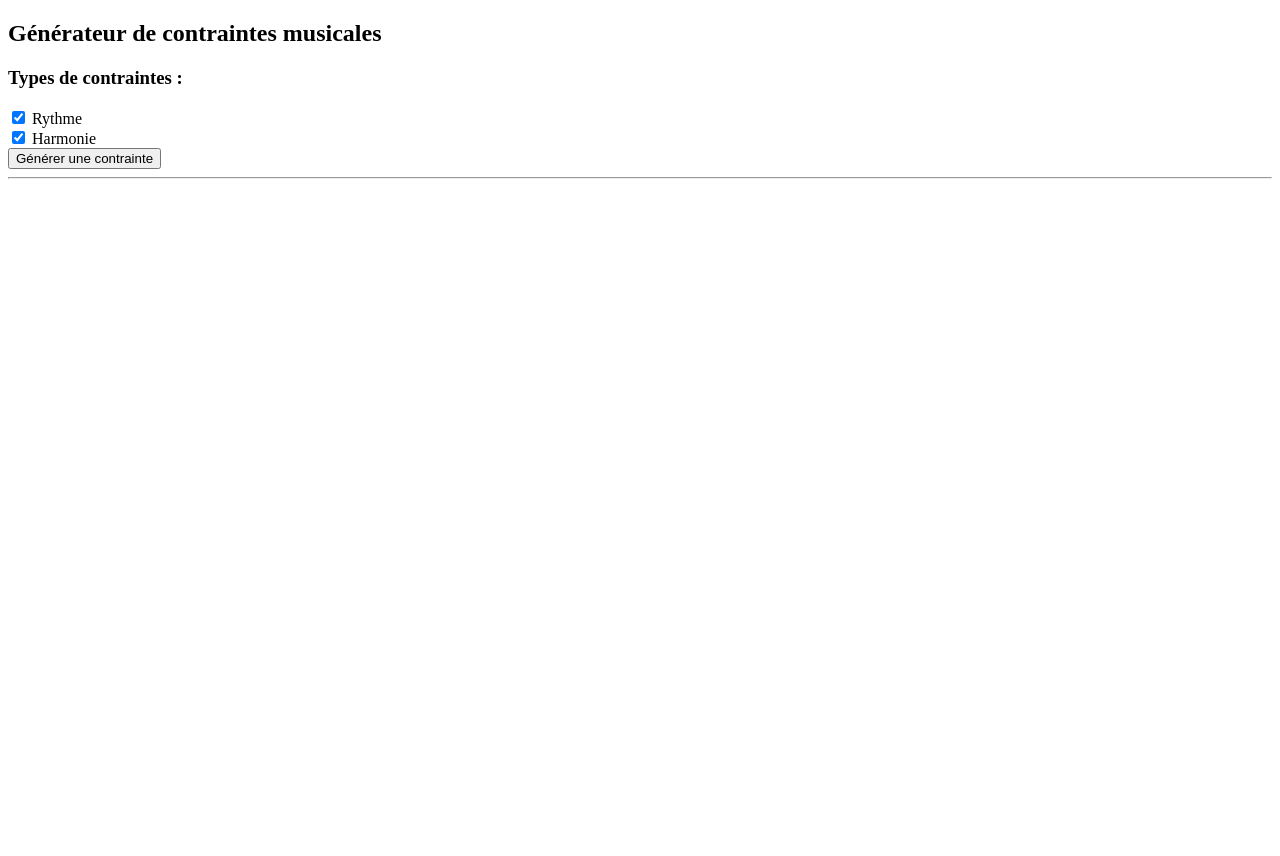
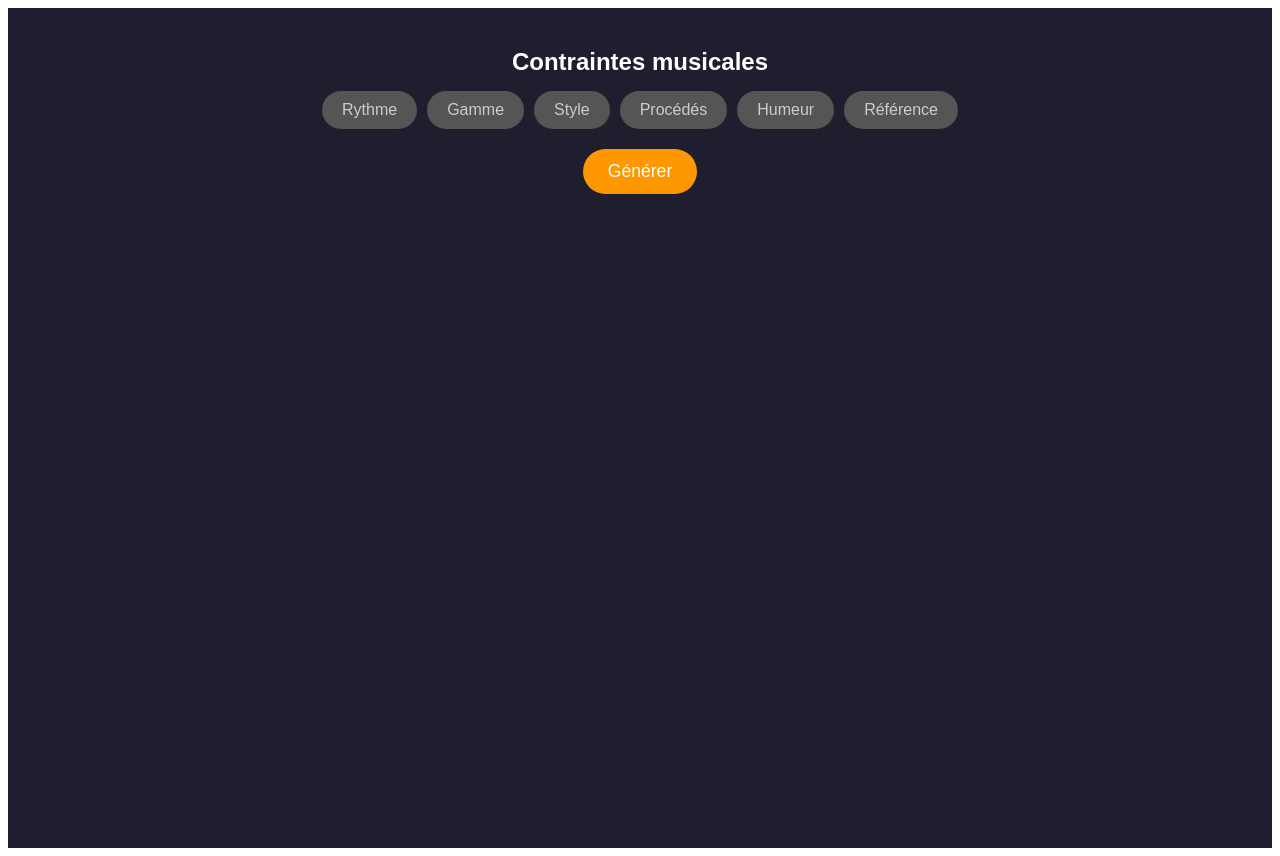
Before and after one commit to emma-dlmrch/composition-helper, an Angular app in the folder composition-helper/: page / in a window 1280 px wide. Before the commit the page ends 800 px from the top, so only its background shows below. Built offline with nearby package versions, Linux system fonts and the light colour scheme.

Commit message:
add simple style and data

```diff
--- a/composition-helper/src/app/components/generateur/generateur.component.html
+++ b/composition-helper/src/app/components/generateur/generateur.component.html
@@ -1,24 +1,25 @@
-<h2>Générateur de contraintes musicales</h2>
+<h2>Contraintes musicales</h2>
 
 <div>
-  <h3>Types de contraintes :</h3>
-  <div *ngFor="let filtre of filtres">
-    <label>
-      <input type="checkbox" [(ngModel)]="filtre.active" />
-      {{ filtre.type }}
-    </label>
+  <!-- <h3>Types de contraintes :</h3> -->
+    <button
+    *ngFor="let filtre of filtres"
+    (click)="filtre.active = !filtre.active"
+    [ngClass]="filtre.active ? 'type-btn active' : 'type-btn inactive'">
+    {{ filtre.type }}
+  </button>
+</div>
+
+
+
+<button (click)="generer()" class="generate-btn">Générer</button>
+
+
+<div *ngIf="contraintesTirees.length > 0">
+  <h3>Contraintes :</h3>
+  <div class="result-tags">
+    <div *ngFor="let c of contraintesTirees" class="result-tag">
+      <strong>{{ c.type }}</strong> — {{ c.libelle }}
+    </div>
   </div>
 </div>
-
-<button (click)="generer()">Générer une contrainte</button>
-
-<hr>
-
-<div *ngIf="contraintesTirees.length > 0">
-  <h3>Contraintes générées :</h3>
-  <ul>
-    <li *ngFor="let c of contraintesTirees">
-      <strong>{{ c.type }}</strong> — {{ c.libelle }}
-    </li>
-  </ul>
-</div>
--- a/composition-helper/src/app/components/generateur/generateur.component.scss
+++ b/composition-helper/src/app/components/generateur/generateur.component.scss
@@ -0,0 +1,67 @@
+:host {
+  display: flex;
+  flex-direction: column;
+  align-items: center;
+  min-height: 100vh;
+  padding: 20px;
+  background-color: #1e1e2f;
+  font-family: 'Arial', sans-serif;
+  color: #fff;
+  text-align: center;
+}
+
+h2, h3 {
+  margin-bottom: 10px;
+  font-weight: 600;
+}
+
+.type-btn {
+  padding: 10px 20px;
+  margin: 5px;
+  border: none;
+  border-radius: 20px;
+  cursor: pointer;
+  font-size: 1rem;
+  transition: all 0.2s ease;
+}
+
+.type-btn.active {
+  background-color: #4caf50;
+  color: #fff;
+}
+
+.type-btn.inactive {
+  background-color: #555;
+  color: #ccc;
+}
+
+button.generate-btn {
+  padding: 12px 25px;
+  margin-top: 15px;
+  font-size: 1.1rem;
+  border: none;
+  border-radius: 25px;
+  background-color: #ff9800;
+  color: white;
+  cursor: pointer;
+}
+
+button.generate-btn:hover {
+  background-color: #e68900;
+}
+
+.result-tags {
+  display: flex;
+  flex-wrap: wrap;
+  justify-content: center;
+  margin-top: 20px;
+}
+
+.result-tag {
+  background-color: #2196f3;
+  color: white;
+  padding: 8px 15px;
+  margin: 5px;
+  border-radius: 20px;
+  font-size: 1rem;
+}
--- a/composition-helper/src/app/components/generateur/generateur.component.ts
+++ b/composition-helper/src/app/components/generateur/generateur.component.ts
@@ -31,7 +31,7 @@ export class GenerateurComponent implements OnInit {
   async ngOnInit() {
     this.contraintes = await this.contrainteService.chargerContraintes();
     this.typesDisponibles = [...new Set(this.contraintes.map(c => c.type))];
-    this.filtres = this.typesDisponibles.map(t => ({ type: t, active: true }));
+    this.filtres = this.typesDisponibles.map(t => ({ type: t, active: false }));
   }
 
 generer() {
```
Also changed, not shown: composition-helper/src/assets/contraintes.csv.
